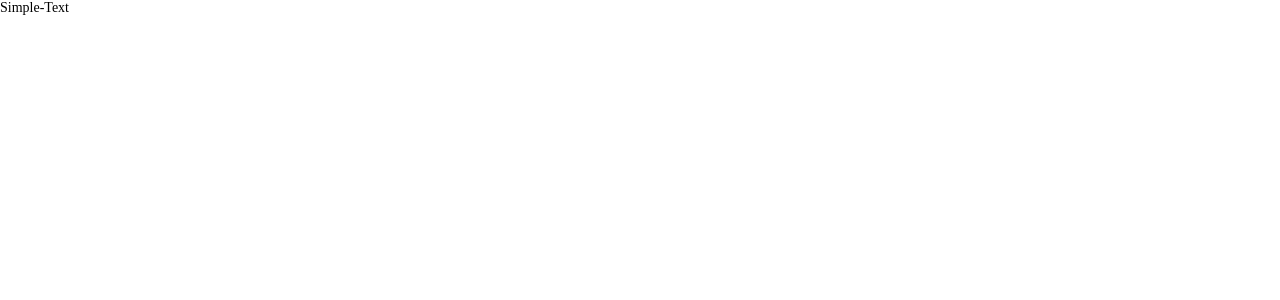
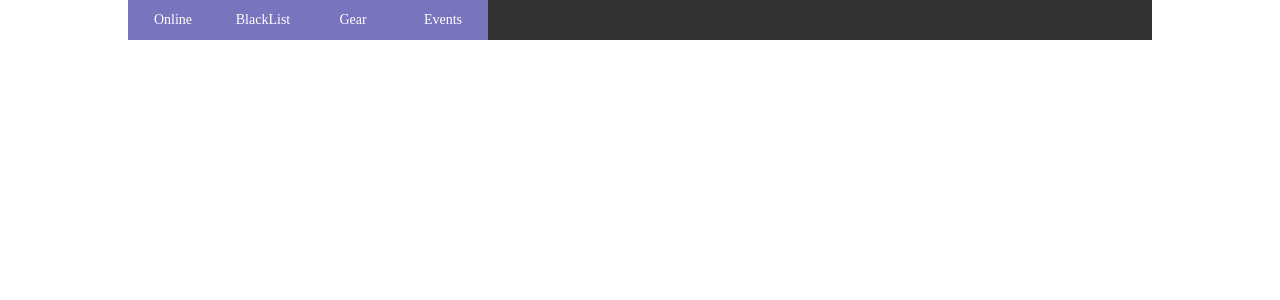
Before and after one commit to marutkin/omiveenl2tool, a React app in the folder l2tool/: page / in a window 1280 px wide. Shown: the top 300 px of the page. Built offline with nearby package versions, Linux system fonts and the light colour scheme.

Commit message:
Add navigation

```diff
--- a/l2tool/src/js/index.js
+++ b/l2tool/src/index.js
@@ -1,6 +1,6 @@
 
 import React from 'react';
 import ReactDOM from 'react-dom';
-import App from './components/App';
+import App from './js/App';
 
 ReactDOM.render(<App />, document.getElementById('js-appContainer'));
--- /dev/null
+++ b/l2tool/src/js/App.js
@@ -0,0 +1,24 @@
+
+import React from 'react';
+import Navigation from './components/Navigation';
+import styles from './../sass/styles.scss';
+
+class App extends React.Component {
+
+  constructor(props) {
+    super(props);
+    this.state = {
+      sectionNames: ["Online","BlackList","Gear","Events"]
+    };
+  }
+
+  render() {
+    return (
+      <main className={styles["main-container"]}>
+        <Navigation sections={this.state.sectionNames} />
+      </main>
+    );
+  }
+}
+
+export default App;
--- a/l2tool/src/js/components/App.js
+++ /dev/null
@@ -1,13 +0,0 @@
-
-import React from 'react';
-import styles from './../../sass/styles.scss';
-
-function App() {
-  return (
-    <main className={styles["main-container"]}>
-      Simple-Text
-    </main>
-  );
-}
-
-export default App;
--- /dev/null
+++ b/l2tool/src/js/components/Navigation.js
@@ -0,0 +1,17 @@
+
+import React from 'react';
+import styles from './../../sass/styles.scss';
+
+function NavigationItem(props) {
+  return <div className={styles["nav-container__item"]}>{props.name}</div>;
+}
+
+function Navigation(props) {
+  return (
+    <nav className={styles["nav-container"]}>
+      { props.sections.map((item, i) => <NavigationItem key={i} name={item}/>) }
+    </nav>
+  );
+}
+
+export default Navigation;
--- /dev/null
+++ b/l2tool/src/sass/navigation.scss
@@ -0,0 +1,30 @@
+
+.nav-container {
+
+  display: flex;
+  flex-flow: row nowrap;
+  justify-content: flex-start;
+  align-items: center;
+
+  height: 40px;
+  background: #333;
+
+  &__item {
+
+    cursor: pointer;
+    color: #fff;
+    background: #9891f9b3;
+    width: 90px;
+    height: 40px;
+
+    display: flex;
+    justify-content: center;
+    align-items: center;
+
+    &:hover {
+      background: #5d54dceb;
+    }
+
+  }
+
+}
--- a/l2tool/src/sass/styles.scss
+++ b/l2tool/src/sass/styles.scss
@@ -1,8 +1,13 @@
+
+@import './navigation.scss';
 
 * {
   margin: 0;
   padding: 0;
 }
+
 .main-container {
   font-size: 14px;
+  max-width: 1024px;
+  margin: 0 auto;
 }
--- a/l2tool/webpack.config.js
+++ b/l2tool/webpack.config.js
@@ -16,7 +16,7 @@ const extractSass = new ExtractTextPlugin({
 
 const config = {
   entry: {
-    app: './src/js/index.js'
+    app: './src/index.js'
   },
   output: {
     filename: 'bundle.js',
```
Also changed, not shown: l2tool/public/index.html (added, +13 -0 lines).
